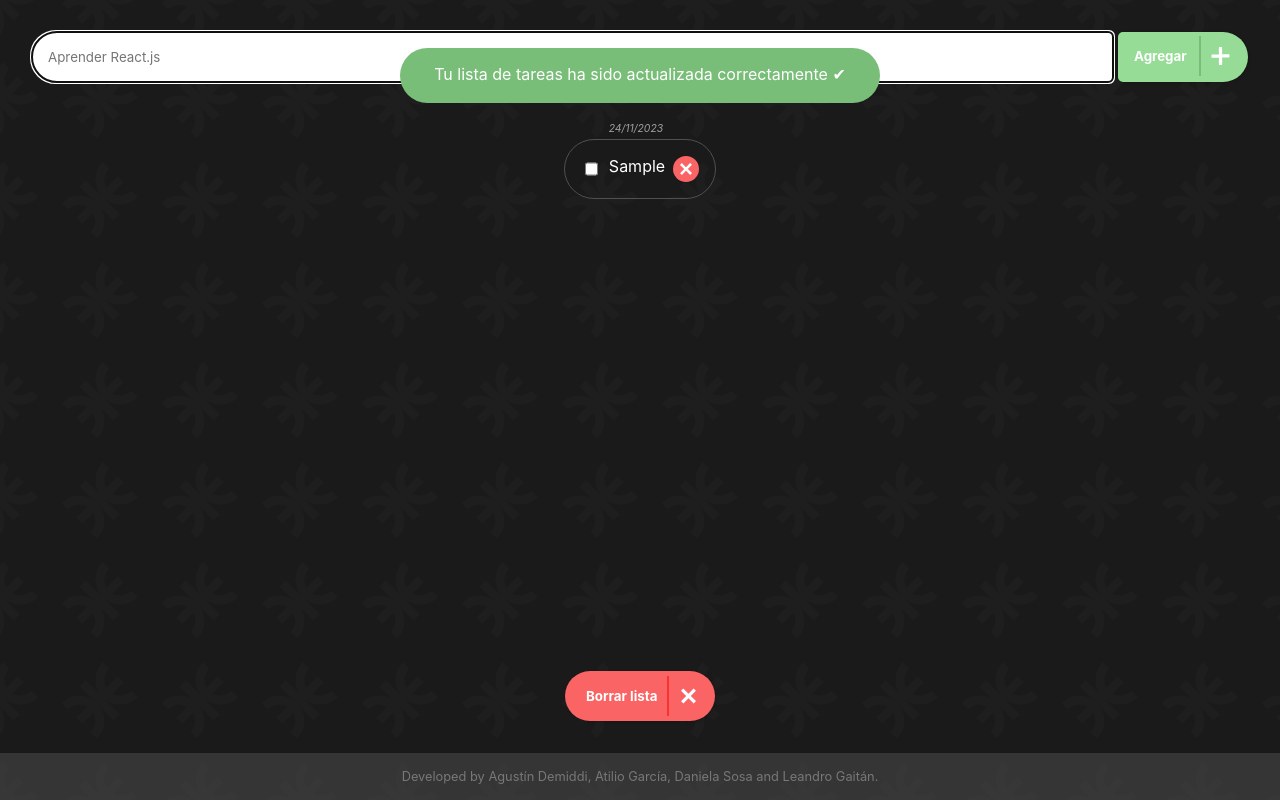
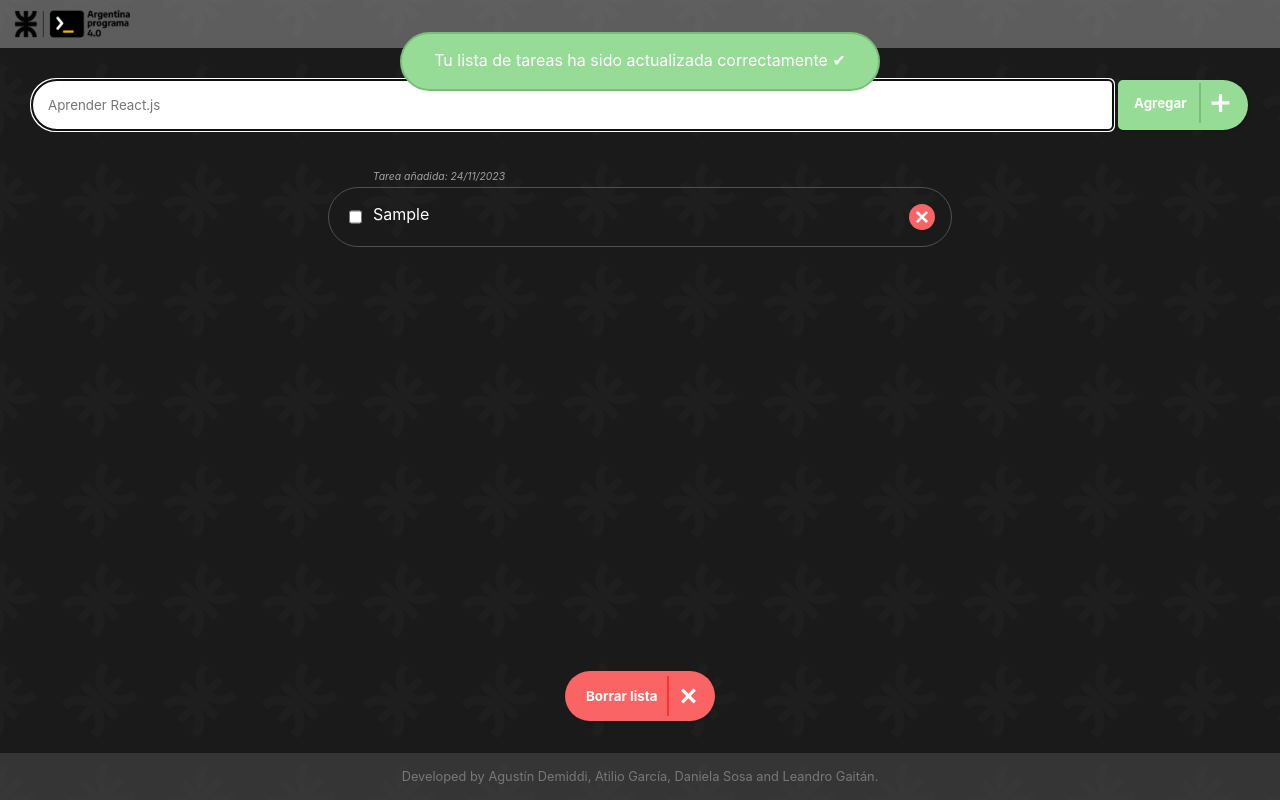
Before and after one commit to agustindemiddi/argentina-programa, a React (Vite) app: page / in a window 1280 px wide. Both pictures are taken after typing "Sample" into the empty fields and a click on the button "Agregar". Built offline with nearby package versions, Linux system fonts and the light colour scheme.

Commit message:
add navbar, make addTask input sticky, style minor app details

```diff
--- a/src/App.jsx
+++ b/src/App.jsx
@@ -6,6 +6,7 @@ import ButtonDeleteAll from './components/ButtonDeleteAll/ButtonDeleteAll';
 import Modal from './components/UI/Modal/Modal';
 import Alert from './components/Alert/Alert';
 import TeamMembers from './components/TeamMembers/TeamMembers';
+import Navbar from './components/Navbar/Navbar';
 
 import useLocalStorage from './hooks/useLocalStorage';
 
@@ -79,6 +80,7 @@ const App = () => {
   return (
     <>
       <header>
+        <Navbar />
         {showAlert && (
           <Alert
             text='Tu lista de tareas ha sido actualizada correctamente ✔'
@@ -96,9 +98,11 @@ const App = () => {
             onCancel={handleCancelDeleteAll}
           />
         )}
+      </header>
+      <main>
         <TaskForm onAddTask={hanldeAddTask} onError={handleError} />
-      </header>
-      <main>{content}</main>
+        {content}
+      </main>
       <footer>
         <TeamMembers />
       </footer>
--- a/src/components/Alert/Alert.module.css
+++ b/src/components/Alert/Alert.module.css
@@ -2,7 +2,7 @@
   position: absolute;
   width: 30rem;
   left: calc(50% - 15rem);
-  top: 3rem;
+  top: 2rem;
 
   display: flex;
   justify-content: center;
@@ -12,10 +12,12 @@
 
 .update {
   z-index: 3;
-  background-color: rgb(120, 190, 120);
+  background-color: rgb(150, 220, 150);
+  border: 2px solid rgb(120, 190, 120);
 }
 
 .error {
   z-index: 4;
-  background-color: rgb(250, 50, 50);
+  background-color: rgb(250, 100, 100);
+  border: 2px solid rgb(250, 50, 50);
 }
--- a/src/components/ButtonDeleteAll/ButtonDeleteAll.module.css
+++ b/src/components/ButtonDeleteAll/ButtonDeleteAll.module.css
@@ -1,4 +1,5 @@
 .button {
+  align-self: center;
   width: 150px;
   height: 50px;
   cursor: pointer;
@@ -8,7 +9,6 @@
   border: none;
   border-radius: 5rem;
   box-shadow: 1px 1px 3px rgba(0, 0, 0, 0.15);
-
   margin: 2rem;
 }
 
--- /dev/null
+++ b/src/components/Navbar/Navbar.jsx
@@ -0,0 +1,18 @@
+import logo from '../../../public/logo.png';
+
+import styles from './Navbar.module.css';
+
+const Navbar = ({ children }) => {
+  return (
+    <nav className={styles.nav}>
+      <img
+        className={styles.logo}
+        src={logo}
+        alt='Logo de Argentina Programa'
+      />
+      {children}
+    </nav>
+  );
+};
+
+export default Navbar;
--- /dev/null
+++ b/src/components/Navbar/Navbar.module.css
@@ -0,0 +1,9 @@
+.nav {
+  background-color: rgba(160, 160, 160, 0.5);
+  padding: 0.65rem;
+  display: flex;
+}
+
+.logo {
+  max-width: 120px;
+}
--- a/src/components/TaskForm/TaskForm.module.css
+++ b/src/components/TaskForm/TaskForm.module.css
@@ -1,6 +1,8 @@
 .task-form {
   margin: 2rem;
   display: flex;
+  position: sticky;
+  top: 2rem;
 }
 
 .add-task-input {
--- a/src/components/TaskItem/TaskItem.jsx
+++ b/src/components/TaskItem/TaskItem.jsx
@@ -15,12 +15,12 @@ const TaskItem = ({
 
   return (
     <li className={styles['task-item']}>
-      <time
+      <span
         className={styles.date}
         style={isComplete ? { visibility: 'hidden' } : null}
       >
-        {date}
-      </time>
+        Tarea añadida: {date}
+      </span>
       <div className={styles['task-item-body']}>
         <input
           type='checkbox'
--- a/src/index.css
+++ b/src/index.css
@@ -17,24 +17,20 @@ body {
   color: white;
   padding: 0;
   margin: 0;
-
   background-color: rgb(25, 25, 25);
 }
 
 #root {
   min-height: 100vh;
-
   display: flex;
   flex-direction: column;
 }
 
 main {
   flex: 1;
-
   display: flex;
   flex-direction: column;
-  justify-content: start;
-  align-items: center;
+  align-items: stretch;
 }
 
 #root footer {
```
Also changed, not shown: public/logo.png (added).
